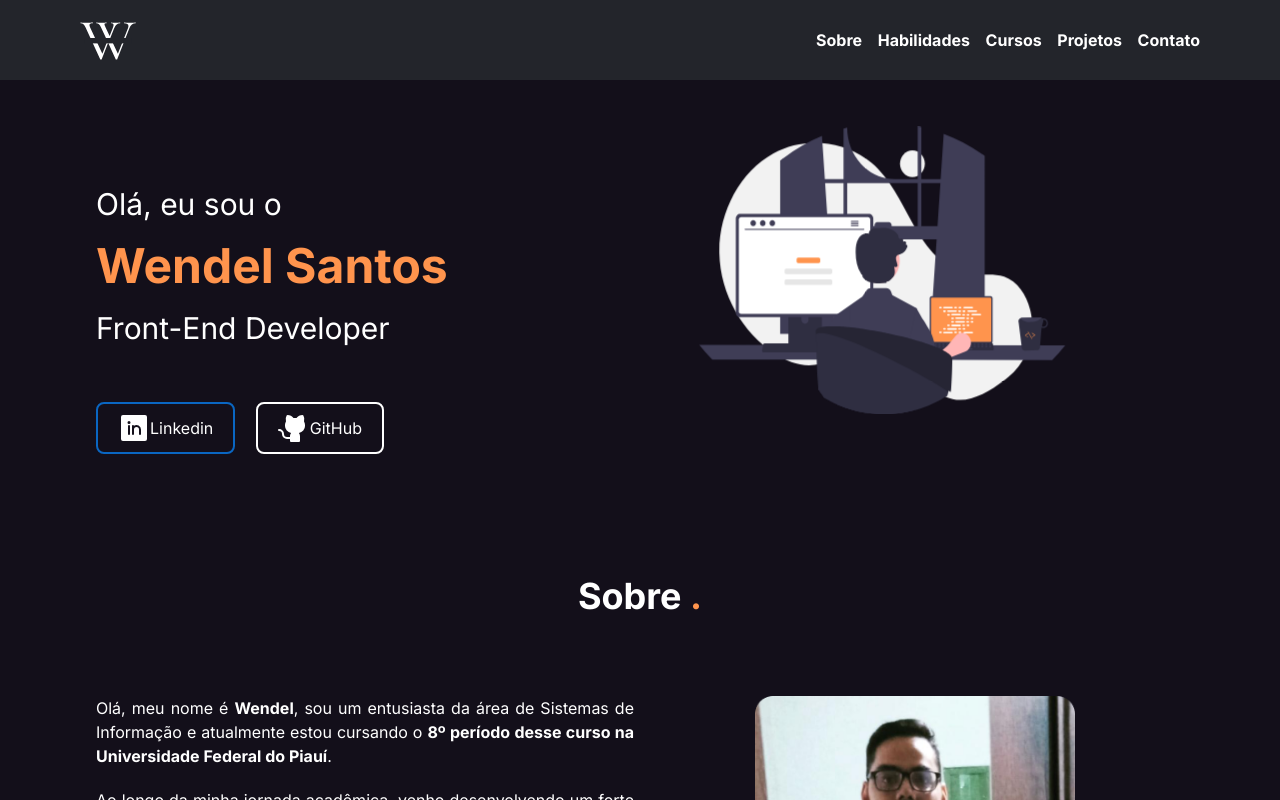
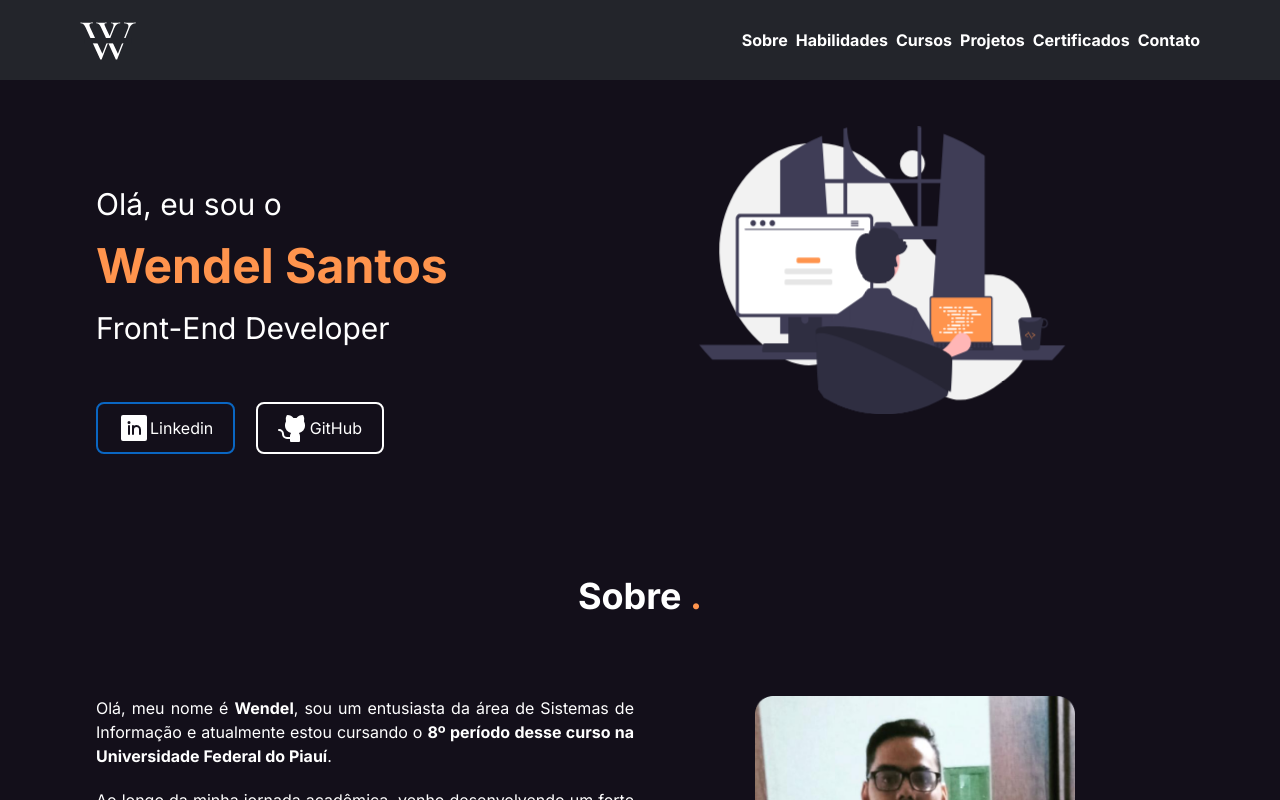
Before and after one commit to WendelSantosNunes/portfolio_v2_netxjs, a Next.js app: page / in a window 1280 px wide. Shown: the top 800 px of the page. Built offline with nearby package versions, Linux system fonts and the light colour scheme.

Commit message:
refactor: header

```diff
--- a/src/app/components/Header/index.tsx
+++ b/src/app/components/Header/index.tsx
@@ -21,8 +21,8 @@ export function Header() {
           setMenuIsVisible={setMenuIsVisible}
         />
 
-        <nav className="text-white w-96 max-sm:invisible max-sm:opacity-0 max-sm:hidden">
-          <ul className="flex justify-between">
+        <nav className="text-white max-sm:invisible max-sm:opacity-0 max-sm:hidden">
+          <ul className="flex justify-between space-x-2">
             <li>
               <a href="#secao1">
                 <strong className="relative transition-all w-min-content before:w-0 before:h-1 before:absolute before:bottom-[-6px] before:right-0 before:origin-left before:left-0 before:transition-all before:duration-500 hover:before:w-full hover:before:left-0 hover:before:bg-color-tertiary">
@@ -59,6 +59,14 @@ export function Header() {
                 href="#secao5"
                 className="relative transition-all w-min-content before:w-0 before:h-1 before:absolute before:bottom-[-6px] before:right-0 before:origin-left before:left-0 before:transition-all before:duration-500 hover:before:w-full hover:before:left-0 hover:before:bg-color-tertiary"
               >
+                <strong>Certificados</strong>
+              </a>
+            </li>
+            <li>
+              <a
+                href="#secao6"
+                className="relative transition-all w-min-content before:w-0 before:h-1 before:absolute before:bottom-[-6px] before:right-0 before:origin-left before:left-0 before:transition-all before:duration-500 hover:before:w-full hover:before:left-0 hover:before:bg-color-tertiary"
+              >
                 <strong>Contato</strong>
               </a>
             </li>
--- a/src/app/components/MenuMobile/index.tsx
+++ b/src/app/components/MenuMobile/index.tsx
@@ -51,6 +51,13 @@ export function MenuMobile({ menuIsVisible, setMenuIsVisible }: view) {
               <li>
                 <a href="#secao5" onClick={() => setMenuIsVisible(false)}>
                   <strong className="relative transition-all w-min-content before:w-0 before:h-1 before:absolute before:bottom-[-6px] before:right-0 before:origin-left before:left-0 before:transition-all before:duration-500 hover:before:w-full hover:before:left-0 hover:before:bg-color-tertiary">
+                    Certificados
+                  </strong>
+                </a>
+              </li>
+              <li>
+                <a href="#secao6" onClick={() => setMenuIsVisible(false)}>
+                  <strong className="relative transition-all w-min-content before:w-0 before:h-1 before:absolute before:bottom-[-6px] before:right-0 before:origin-left before:left-0 before:transition-all before:duration-500 hover:before:w-full hover:before:left-0 hover:before:bg-color-tertiary">
                     Contato
                   </strong>
                 </a>
```
